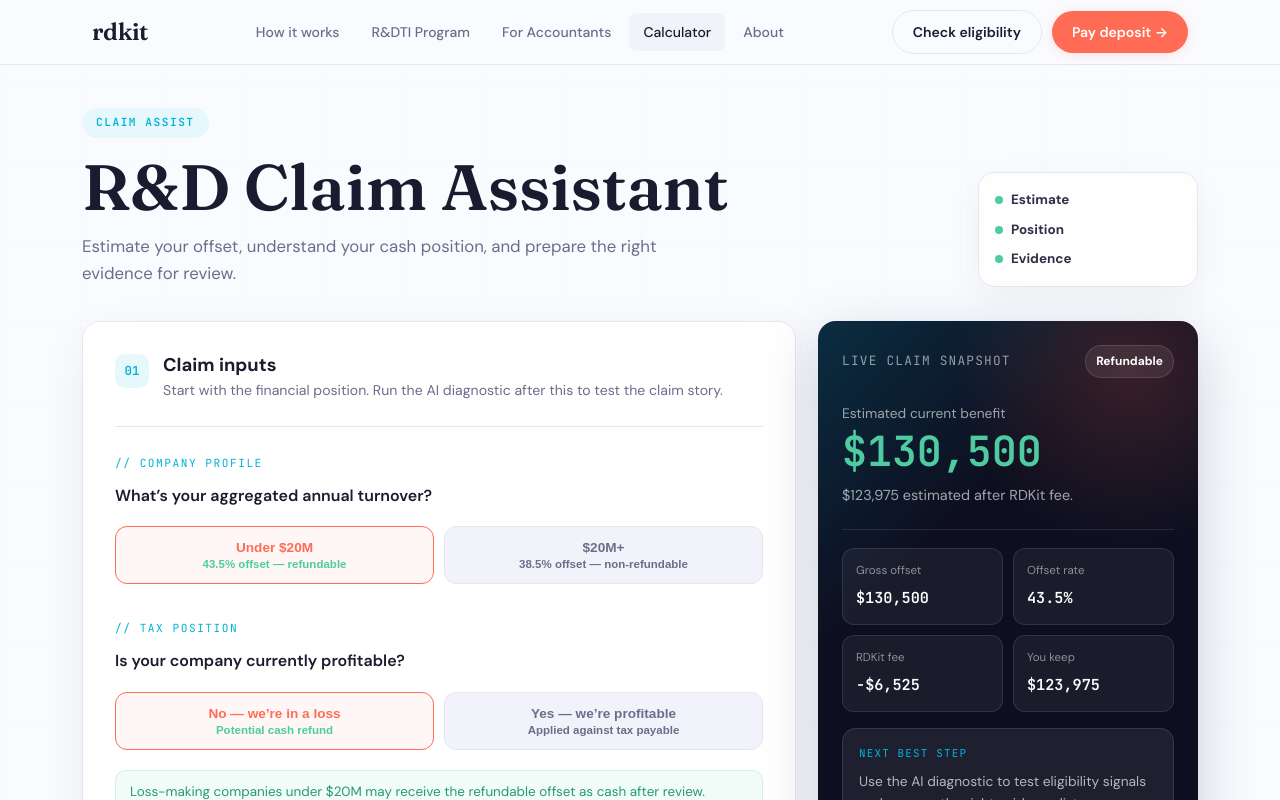
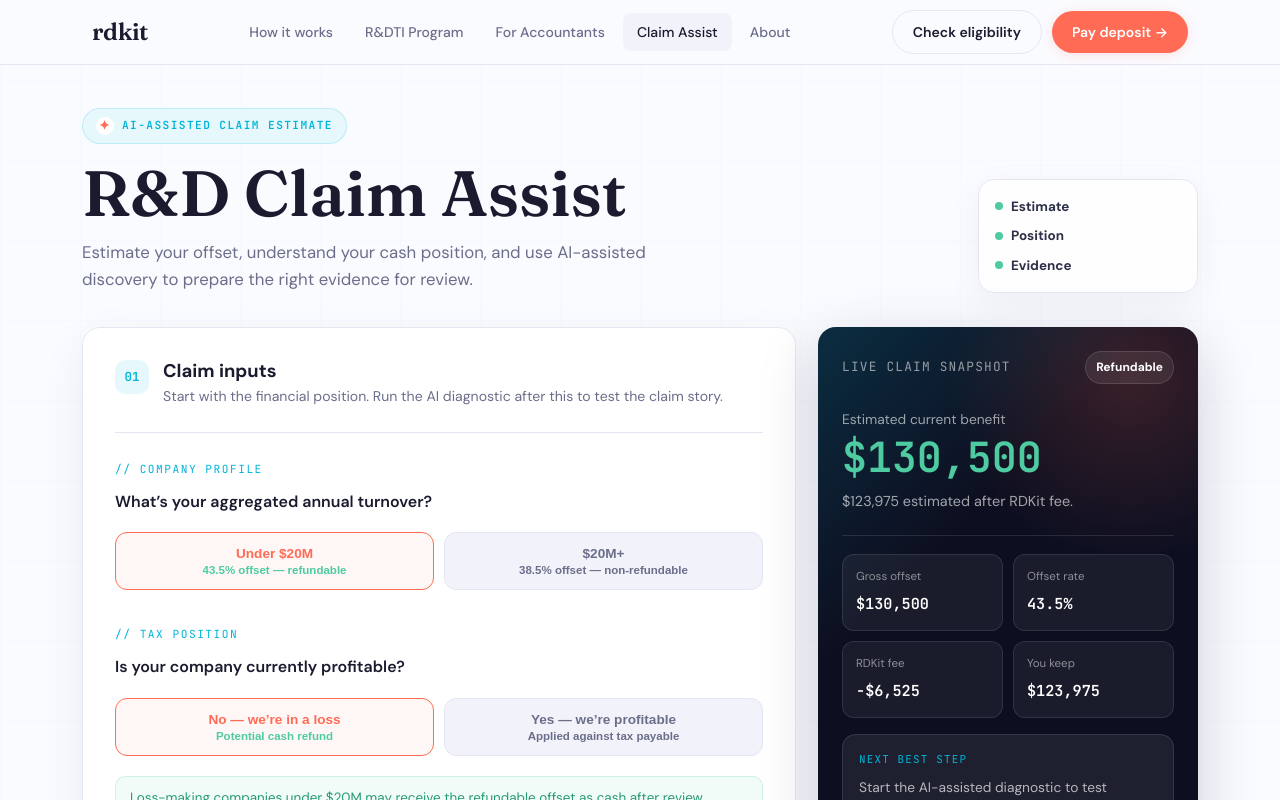
Before and after one commit to hellordkit-cell/rdkit, a Next.js app: page /calculator in a window 1280 px wide. Shown: the top 800 px of the page. Built offline with nearby package versions, Linux system fonts and the light colour scheme.

Commit message:
Refine Claim Assist branding

```diff
--- a/components/Footer.js
+++ b/components/Footer.js
@@ -25,7 +25,7 @@
             <Link href="/how-it-works">How it works</Link>
             <Link href="/rdti-program">R&DTI Program</Link>
             <Link href="/for-accountants">For Accountants</Link>
-            <Link href="/calculator">Calculator</Link>
+            <Link href="/calculator">Claim Assist</Link>
           </div>
           <div className="footer-col">
             <div className="footer-col-title">Company</div>
--- a/components/Nav.js
+++ b/components/Nav.js
@@ -6,7 +6,7 @@
   { href: '/how-it-works', label: 'How it works' },
   { href: '/rdti-program', label: 'R&DTI Program' },
   { href: '/for-accountants', label: 'For Accountants' },
-  { href: '/calculator', label: 'Calculator' },
+  { href: '/calculator', label: 'Claim Assist' },
   { href: '/about', label: 'About' },
 ]
 
--- a/pages/calculator.js
+++ b/pages/calculator.js
@@ -67,9 +67,12 @@
       <div className="calc-page">
         <div className="calc-hero">
           <div>
-            <div className="tag tag-cyan" style={{ marginBottom: 16 }}>Claim assist</div>
-            <h1>R&D Claim Assistant</h1>
-            <p>Estimate your offset, understand your cash position, and prepare the right evidence for review.</p>
+            <div className="claim-ai-badge">
+              <span className="claim-spark" aria-hidden="true">✦</span>
+              AI-assisted claim estimate
+            </div>
+            <h1>R&D Claim Assist</h1>
+            <p>Estimate your offset, understand your cash position, and use AI-assisted discovery to prepare the right evidence for review.</p>
           </div>
           <div className="assist-hero-panel" aria-label="Claim assistant workflow">
             <span>Estimate</span>
@@ -203,7 +206,7 @@
 
             <div className="assistant-next">
               <span>Next best step</span>
-              <p>Use the AI diagnostic to test eligibility signals and prepare the right evidence list.</p>
+              <p>Start the AI-assisted diagnostic to test eligibility signals and prepare the right evidence list.</p>
               <button
                 type="button"
                 className="btn btn-primary btn-arrow"
@@ -280,7 +283,7 @@
         onSuccess={continueToDiagnostic}
         source="claim-assistant-diagnostic-gate"
         context={diagnosticContext}
-        title="Run the AI claim diagnostic"
+        title="Start AI claim diagnostic"
         description="We will carry your estimate into the diagnostic and use these details so RDKit can follow up if the claim looks worth reviewing."
         ctaLabel="Continue to AI diagnostic"
       />
--- a/pages/diagnostic.js
+++ b/pages/diagnostic.js
@@ -105,7 +105,7 @@
         companyTaxRate,
       }))
       setPrefillNotice(
-        'Estimate imported from the Claim Assistant. This AI-assisted diagnostic may be wrong and is not tax advice; RDKit should review the facts and evidence.'
+        'Estimate imported from Claim Assist. This AI-assisted diagnostic may be wrong and is not tax advice; RDKit should review the facts and evidence.'
       )
     } catch (err) {
       window.sessionStorage.removeItem('rdkit:diagnostic-prefill')
--- a/pages/index.js
+++ b/pages/index.js
@@ -116,7 +116,7 @@
           />
 
           <Link href="/calculator" className="mini-calc-link">
-            Open full calculator with breakdown →
+            Open Claim Assist →
           </Link>
         </div>
       </div>
--- a/pages/rdti-program.js
+++ b/pages/rdti-program.js
@@ -231,7 +231,7 @@
           <p>Our free eligibility quiz gives you an instant answer and a rough estimate. No sign-up required.</p>
           <div className="cta-btns">
             <Link href="/eligibility" className="btn-white btn-arrow">Take the free quiz</Link>
-            <Link href="/calculator" className="btn-white-outline">Estimate your offset →</Link>
+            <Link href="/calculator" className="btn-white-outline">Open Claim Assist →</Link>
           </div>
         </div>
       </div>
--- a/styles/globals.css
+++ b/styles/globals.css
@@ -459,6 +459,34 @@
 .tag-sage { background: var(--sage-light); color: var(--sage); }
 .tag-coral { background: rgba(255,107,84,0.1); color: var(--coral); }
 .tag-purple { background: var(--purple-light); color: var(--purple); }
+.claim-ai-badge {
+  display: inline-flex;
+  align-items: center;
+  gap: 8px;
+  margin-bottom: 16px;
+  border: 1px solid rgba(0,180,216,0.18);
+  background: var(--cyan-light);
+  color: var(--cyan);
+  border-radius: 999px;
+  padding: 8px 13px;
+  font-family: var(--mono);
+  font-size: 0.7rem;
+  font-weight: 700;
+  letter-spacing: 1.4px;
+  text-transform: uppercase;
+}
+.claim-spark {
+  display: inline-grid;
+  place-items: center;
+  width: 18px;
+  height: 18px;
+  border-radius: 50%;
+  background: white;
+  color: var(--coral);
+  font-family: var(--sans);
+  font-size: 0.82rem;
+  line-height: 1;
+}
 
 .page-container { max-width: 1160px; margin: 0 auto; padding: 0 32px; }
 
```
Also changed, not shown: lib/seo.js, 3 other files (tests, documents, lock files or other folders).
